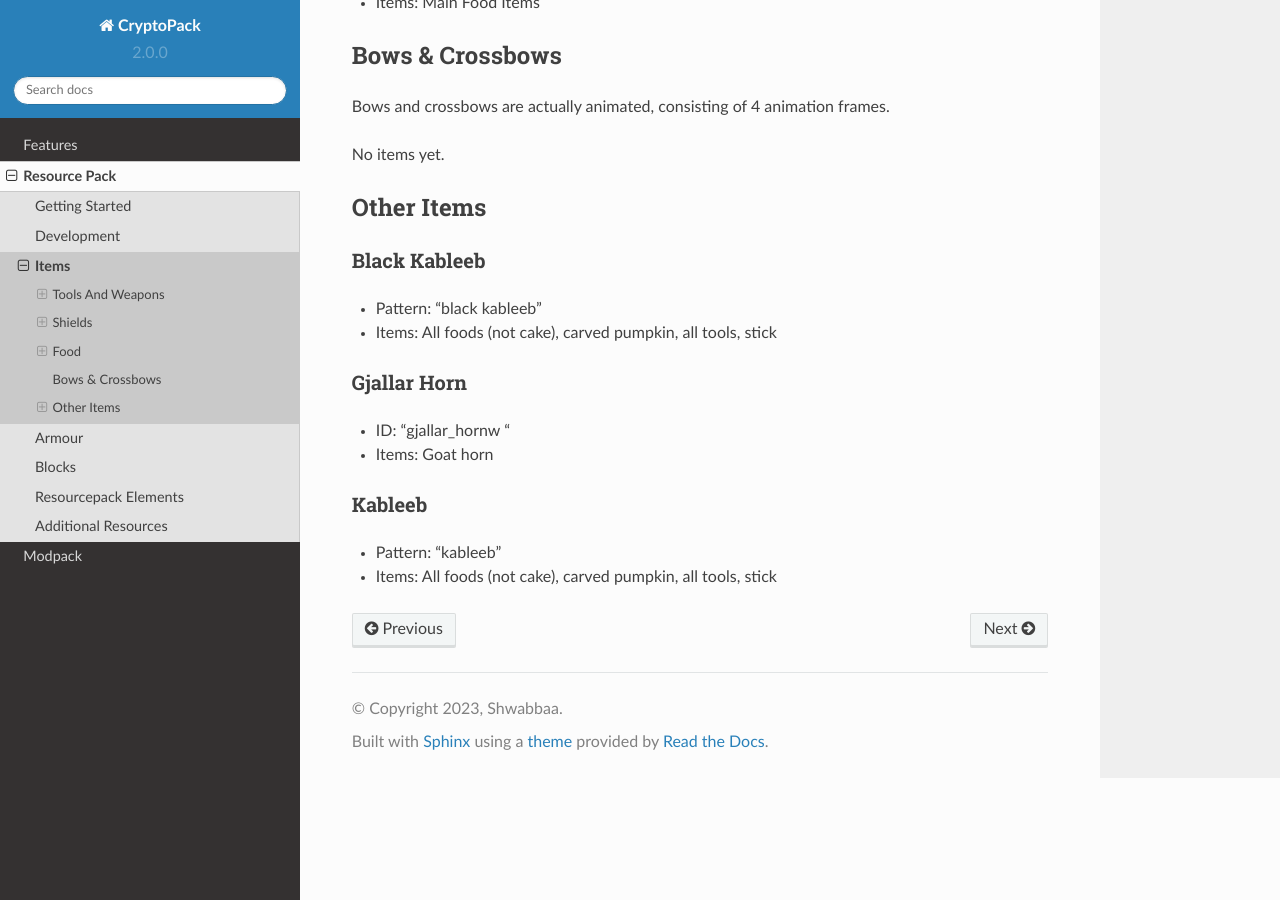
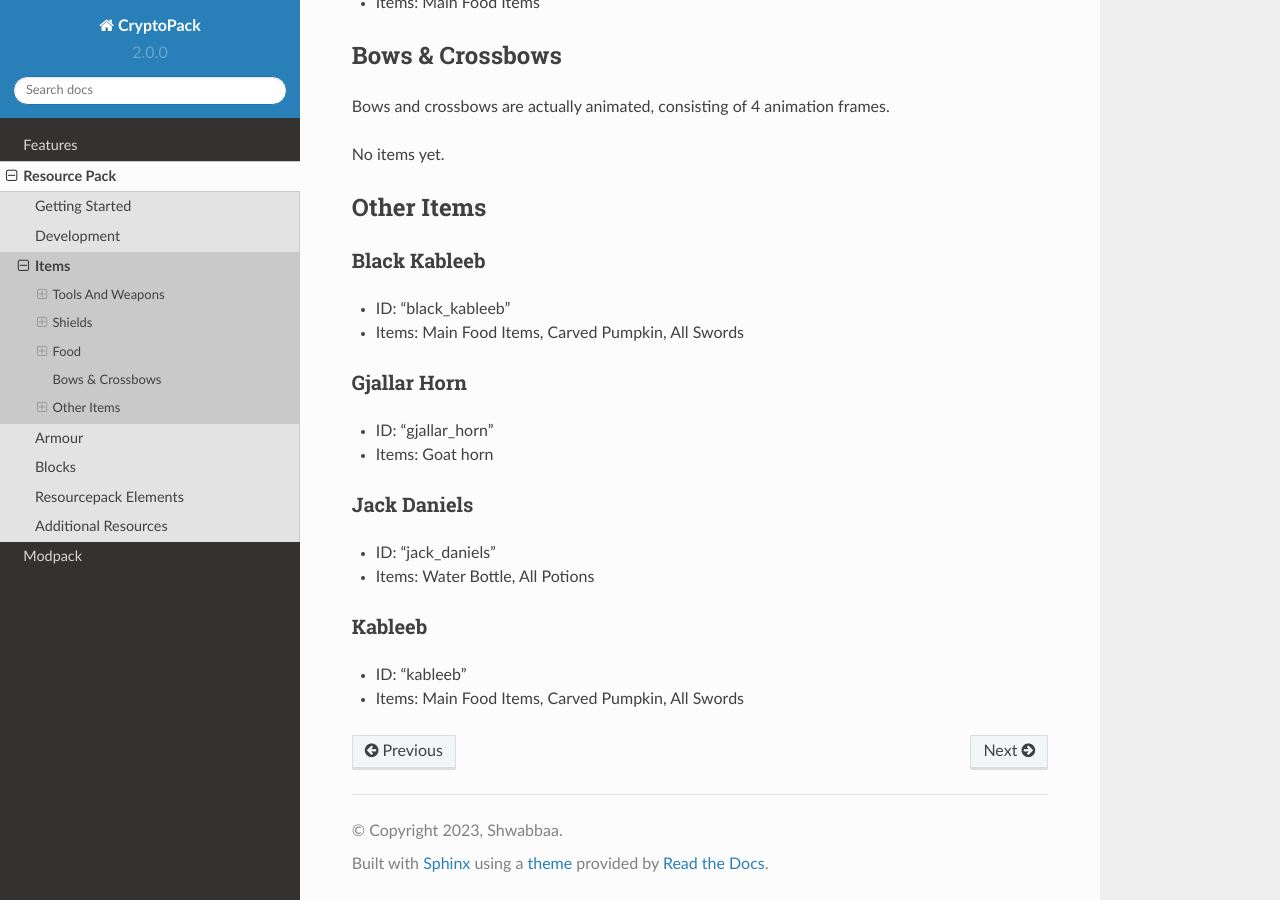
Before and after one commit to Shwabbaa/cryptopack-docs, a Sphinx documentation site: the page built from docs/source/resourcepack/items.rst, in a window 1280 px wide and 900 px high, scrolled down 4581 px. Built offline with Sphinx 7.4.7 and the Read the Docs theme 2.0.0, drawn with Linux system fonts in a browser that asks for light colours; pages that are not in the unit, such as notebooks, are missing from menus; some of the changed text lies outside the part shown.

Commit message:
Update items.rst

```diff
--- a/docs/source/resourcepack/items.rst
+++ b/docs/source/resourcepack/items.rst
@@ -28,17 +28,17 @@ Blade Of Pure Australian Crack
 
 Blade of Sin
 ------------------
-* Pattern: "blade_of_sin"
+* ID: "blade_of_sin"
 * Items: All Swords
 
 Blade of Unliving
 ------------------
-* Pattern: "blade_of_unliving"
+* ID: "blade_of_unliving"
 * Items: All Swords
 
 Blades Of Chaos
 ------------------
-* Pattern: "blades_of_chaos"
+* ID: "blades_of_chaos"
 * Items: All Swords and shields
 
 Blue Boxing Glove
@@ -201,15 +201,20 @@ Other Items
 
 Black Kableeb
 ------------------
-* Pattern: "black kableeb"
-* Items: All foods (not cake), carved pumpkin, all tools, stick
+* ID: "black_kableeb"
+* Items: Main Food Items, Carved Pumpkin, All Swords
 
 Gjallar Horn
 ------------------
-* ID: "gjallar_hornw "
+* ID: "gjallar_horn"
 * Items: Goat horn
+
+Jack Daniels
+------------------
+* ID: "jack_daniels"
+* Items: Water Bottle, All Potions
 
 Kableeb
 ------------------
-* Pattern: "kableeb"
-* Items: All foods (not cake), carved pumpkin, all tools, stick
+* ID: "kableeb"
+* Items: Main Food Items, Carved Pumpkin, All Swords
```
